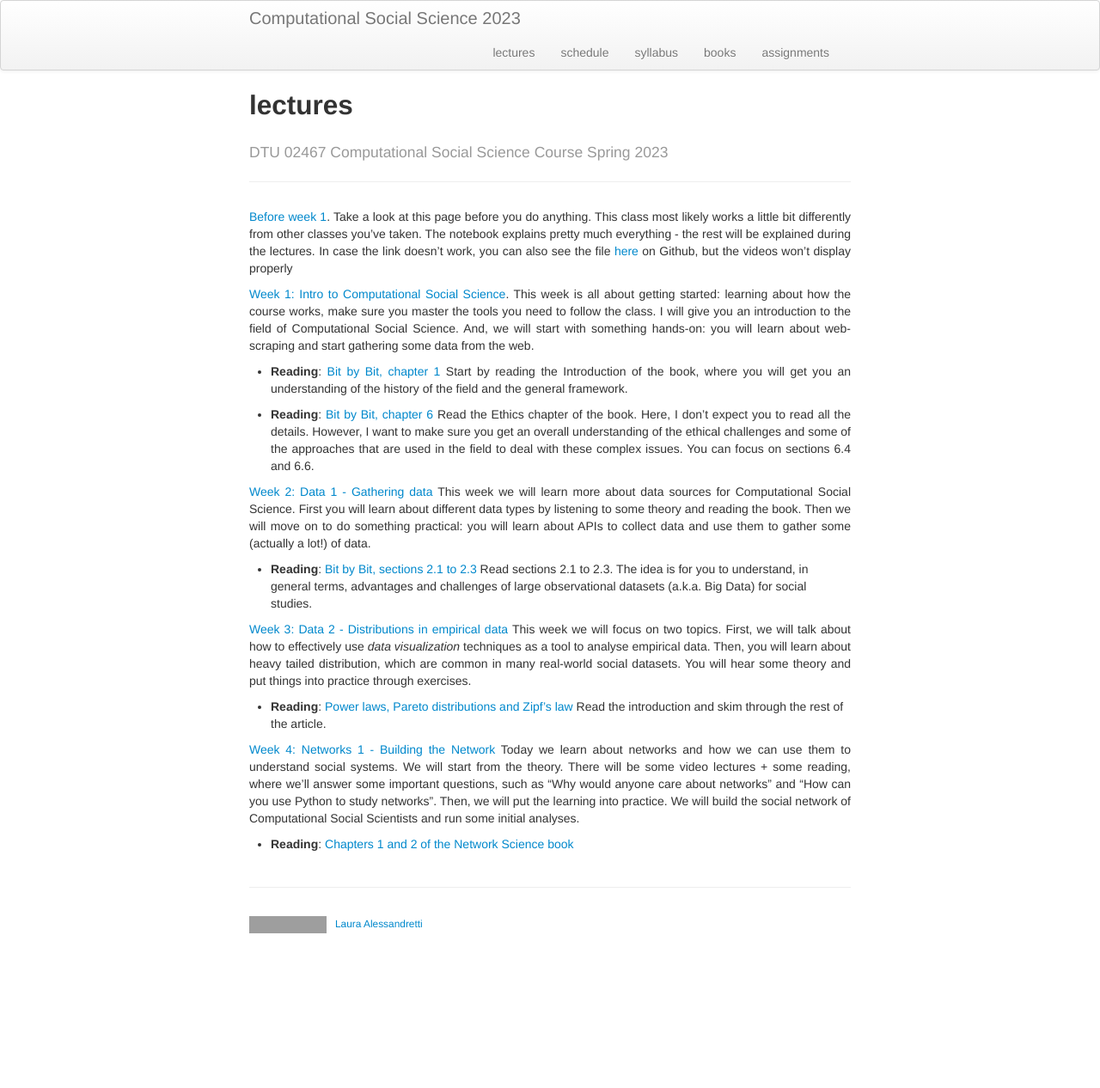
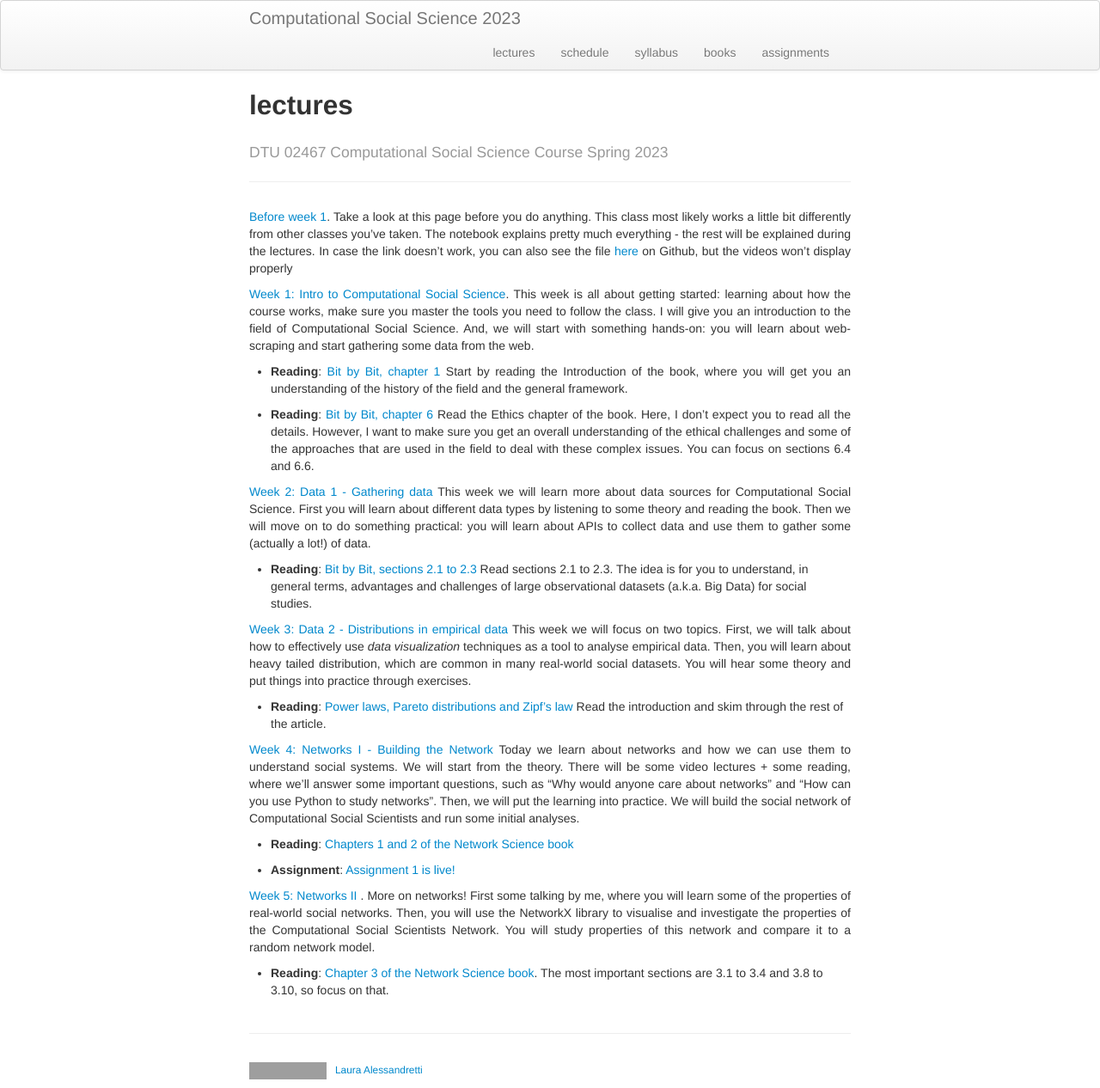
Before and after one commit to lalessan/comsocsci2023, a Jekyll site: the page built from docs/lectures.md, in a window 1280 px wide. Shown: the whole page at 86% size. Built offline with Jekyll 4.4.1, drawn with Linux system fonts in a browser that asks for light colours; before the commit the page ends 1096 px from its top, so only the background shows below that; grey boxes are pictures that could not be loaded.

Commit message:
changes website

```diff
--- a/docs/lectures.md
+++ b/docs/lectures.md
@@ -24,5 +24,12 @@ description: A course led by Laura Alessandretti on Computational Social Science
   * __Reading__: [Power laws, Pareto distributions and Zipf’s law](https://www.cs.cornell.edu/courses/cs6241/2019sp/readings/Newman-2005-distributions.pdf) Read the introduction and skim through the rest of the article.
 
 
-[Week 4: Networks 1 - Building the Network](https://nbviewer.org/github/lalessan/comsocsci2023/blob/master/lectures/Week4.ipynb) Today we learn about networks and how we can use them to understand social systems. We will start from the theory. There will be some video lectures + some reading, where we'll answer some important questions, such as "Why would anyone care about networks" and "How can you use Python to study networks". Then, we will put the learning into practice. We will build the social network of Computational Social Scientists and run some initial analyses.
+[Week 4: Networks I - Building the Network](https://nbviewer.org/github/lalessan/comsocsci2023/blob/master/lectures/Week4.ipynb) Today we learn about networks and how we can use them to understand social systems. We will start from the theory. There will be some video lectures + some reading, where we'll answer some important questions, such as "Why would anyone care about networks" and "How can you use Python to study networks". Then, we will put the learning into practice. We will build the social network of Computational Social Scientists and run some initial analyses.
  * __Reading__: [Chapters 1 and 2 of the Network Science book](http://networksciencebook.com/chapter/1)
+
+* __Assignment__: [Assignment 1 is live!](https://nbviewer.jupyter.org/github/lalessan/comsocsci2023/blob/main/assignments/Assignment1.ipynb)
+
+
+[Week 5: Networks II ](https://nbviewer.jupyter.org/github/lalessan/comsocsci2023/blob/main/lectures/Week5.ipynb).  More on networks! First some talking by me, where you will learn some of the properties of real-world social networks. Then, you will use the NetworkX library to visualise and investigate the properties of the Computational Social Scientists Network. You will study properties of this network and compare it to a random network model.
+
+ * __Reading__: [Chapter 3 of the Network Science book](http://networksciencebook.com/chapter/3).  The most important sections are 3.1 to 3.4 and 3.8 to 3.10, so focus on that.
```
Also changed, not shown: 2 other files.
